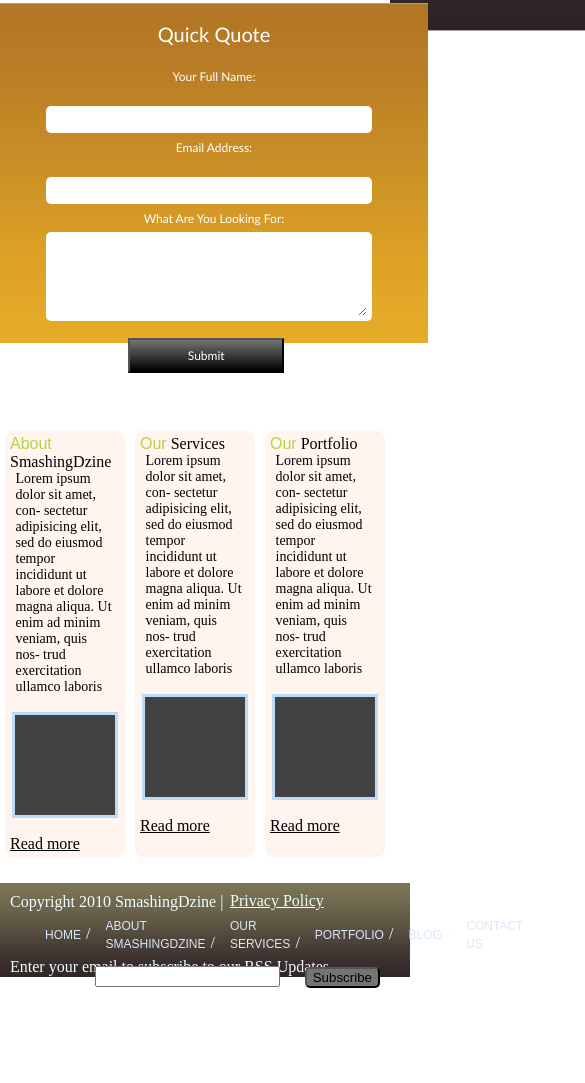
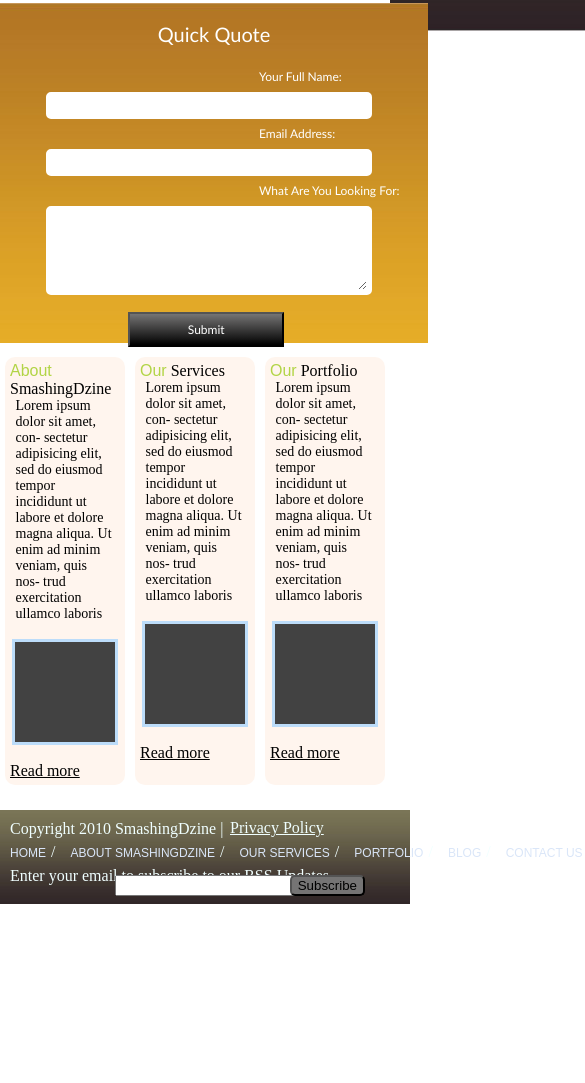
Before and after one commit to ssplatekiller/Dopty, a plain HTML site: page index.html in a window 390 px wide. Shown: the part 565-1648 px from the top of the page, 585 px wide, since content can reach past the window. After the commit the page ends 1575 px from the top, so only its background shows below. Drawn offline with Linux system fonts and the light colour scheme.

Commit message:
Update style.css

```diff
--- a/style.css
+++ b/style.css
@@ -193,7 +193,7 @@ a {font:12px Arial; text-decoration:none;}
 
 	#logo {
 		float: right;
-		margin-right: 120px;
+		margin-right: 60px;
 		margin-top: 0px;
 	}
 
@@ -259,6 +259,7 @@ a {font:12px Arial; text-decoration:none;}
 	/**/
     #quick-quote {
         width: 100%;
+		height: 500px;
         float: none;
         margin-top: 10px;
     }
@@ -268,14 +269,13 @@ a {font:12px Arial; text-decoration:none;}
     }
 
     #quick-quote span {
-        display: block;
-        text-align: center;
+		margin-top: -40px;
+		margin-left: 240px;
     }
 
     #quick-quote #in {
         width: 80%;
 		margin-left: 7%;
-		margin-top: -20px;
     }
 
     #quick-quote #btn {
@@ -283,6 +283,7 @@ a {font:12px Arial; text-decoration:none;}
 		margin-left: 28%;
     }
 
+	/**/
     #main {
         width: 100%;
         margin-top: 50px;
@@ -317,6 +318,7 @@ a {font:12px Arial; text-decoration:none;}
     #main .asd, .os, .op {
         padding: 5px;
         margin: 5px;
+		margin-top: -200px;
     }
 
 	/**/
@@ -335,6 +337,8 @@ a {font:12px Arial; text-decoration:none;}
 
     #footer nav ul {
         list-style: none;
+		width: 1000px;
+		margin-left: -35px;
     }
 
     #footer nav ul li {
@@ -358,13 +362,13 @@ a {font:12px Arial; text-decoration:none;}
 
 	#footer .input-field{
 		margin-top: -10px;
-		margin-right: 120px;
+		margin-right: 100px;
 	}
 
     #footer button {
         width: auto;
-		margin-top: -20px;
+		margin-top: -10px;
 		height: auto;
-		margin-right: 20px;
+		margin-right: -250px;
     }
 }
```
